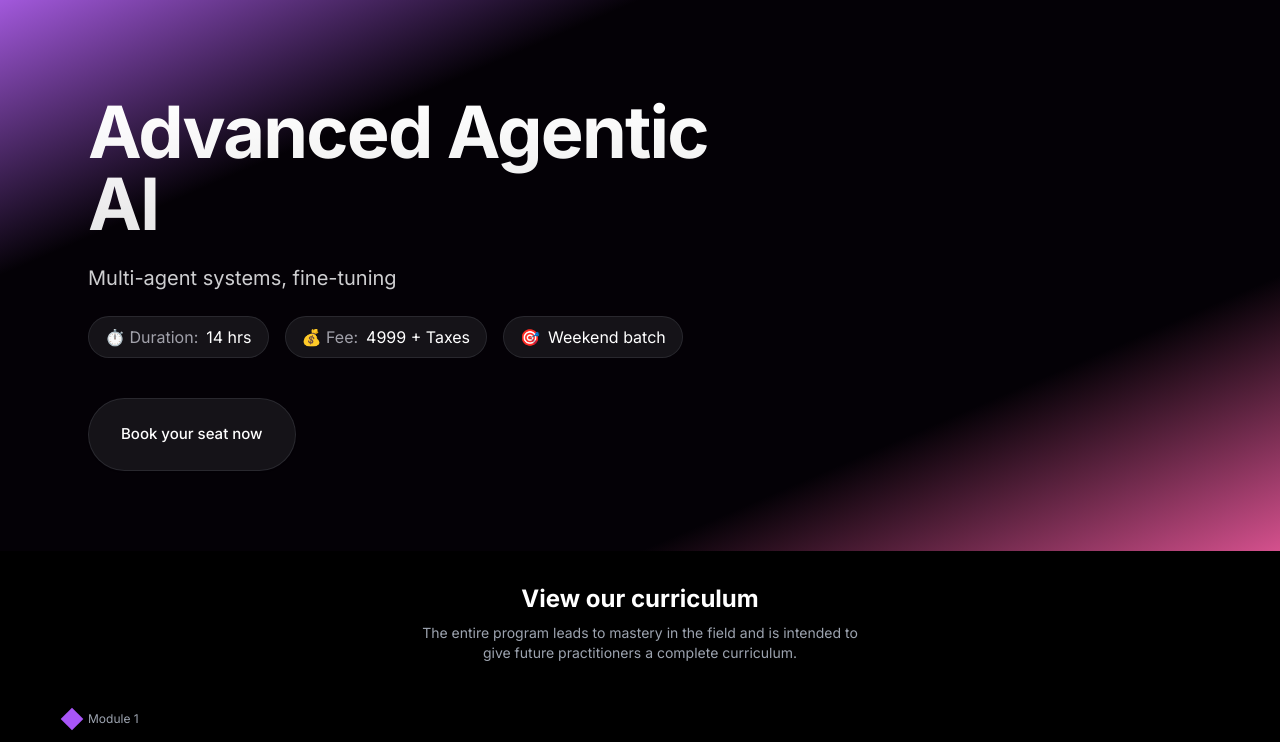
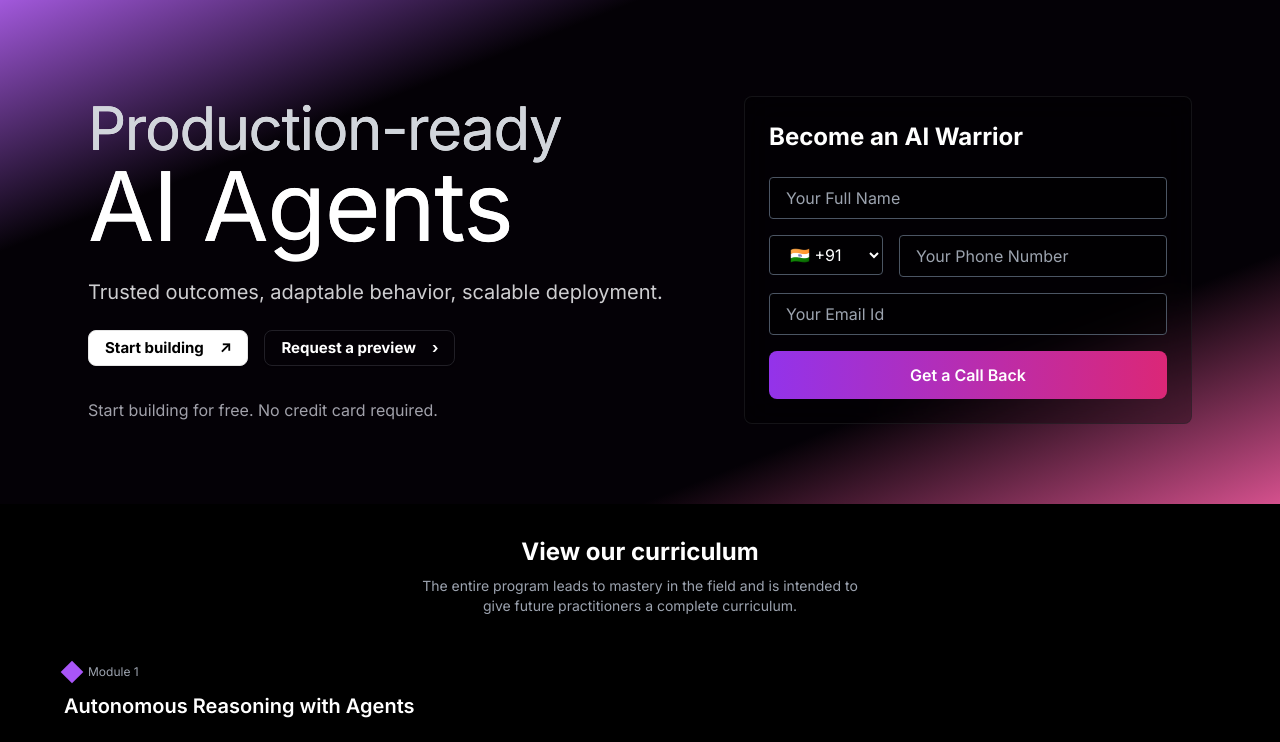
Before and after one commit to LWintern/the-agentic-ai, a Next.js app: page /advancedagenticai in a window 1280 px wide. Shown: the top 742 px of the page. Built offline with nearby package versions, Linux system fonts and the light colour scheme.

Commit message:
update agentic ai page

```diff
--- a/src/app/advancedagenticai/page.tsx
+++ b/src/app/advancedagenticai/page.tsx
@@ -1,5 +1,5 @@
-import Hero from "@/components/advancedagenticai/CoursePage/Hero";
-
+// import Hero from "@/components/advancedagenticai/CoursePage/Hero";
+import HeroSection from "@/components/advancedagenticai/CoursePage/Hero";
 // import AIRoadmap from "@/components/customComponents/";
 import AIRoadmap from "../../components/advancedagenticai/CoursePage/Roadmap";
 import FAQ from '@/components/customComponents/Faq';
@@ -9,7 +9,8 @@ import CertificateDisplay from "@/components/advancedagenticai/CoursePage/Cert";
 export default function Home() {
   return (
    <>
-   <Hero/>
+   <HeroSection/>
+
    <AIRoadmap/>
    <ProgramsSection/>
    {/* todo add project section */}
--- a/src/components/advancedagenticai/CoursePage/Hero.tsx
+++ b/src/components/advancedagenticai/CoursePage/Hero.tsx
@@ -1,75 +1,214 @@
+"use client"
 import { Button } from "@/components/ui/button"
+import React, { useState } from 'react';
 
-export default function Hero() {
+const HeroSection: React.FC = () => {
+  const [formData, setFormData] = useState({
+    fullName: '',
+    phoneNumber: '',
+    email: '',
+  });
+
+  const [message, setMessage] = useState('');
+
+  const handleChange = (e: React.ChangeEvent<HTMLInputElement | HTMLSelectElement>) => {
+    const { name, value } = e.target;
+    setFormData({ ...formData, [name]: value });
+  };
+
+  const handleSubmit = async (e: React.FormEvent) => {
+    e.preventDefault();
+
+    try {
+      const response = await fetch('/api/contact2', {
+        method: 'POST',
+        headers: {
+          'Content-Type': 'application/json',
+        },
+        body: JSON.stringify(formData),
+      });
+
+      if (response.ok) {
+        setMessage('Your request has been submitted successfully!');
+        setFormData({ fullName: '', phoneNumber: '', email: '' });
+      } else {
+        setMessage('Failed to submit your request. Please try again.');
+      }
+    } catch (error) {
+      console.error('Error submitting form:', error);
+      setMessage('An error occurred. Please try again later.');
+    }
+  };
+
   return (
     <div className="relative w-full min-h-[50vh] bg-[linear-gradient(to_bottom_right,#8b2fd3CC_0%,#040106_25%,#040106_75%,#ca2571CC_100%)]">
-      {/* todo decrease the opacaity of the gradient color */}
-      {/*
-      ca2571
-      040106, todo spred this color more in the middle,
-      8b2fd3
-      */}
       {/* Background Gradients */}
+      <div className="absolute top-1/2 left-1/2 -translate-x-1/2 -translate-y-1/2 w-[800px] h-[800px] bg-purple-800 rounded-full filter blur-[150px] opacity-10 -z-10"></div>
 
-      <div className="absolute top-1/2 left-1/2 -translate-x-1/2 -translate-y-1/2 w-[800px] h-[800px] bg-purple-800 rounded-full filter blur-[150px] opacity-10 -z-10"></div>
       <div className="relative mx-auto max-w-6xl px-6 pt-24 pb-20">
-        {/* Announcement text */}
-        {/* <div className="mb-10">
-          <p className="text-sm font-medium text-zinc-400/90">
-            Next cohort starts on April 2nd, 2025 <span className="ml-1">🎉</span>
-          </p>
-        </div> */}
+        <div className="flex flex-col lg:flex-row gap-12 items-center">
+          {/* Left side - Hero content */}
+          <div className="flex-1">
+            {/* Main heading */}
+            <h1 className="text-2xl leading-[1.0] sm:text-6xl  mb-6 tracking-tight bg-gradient-to-b from-white to-white/90 bg-clip-text text-gray-300">
+              Production-ready{" "}
+              <span className="block text-[4rem] text-white sm:text-8xl">AI Agents</span>
+            </h1>
 
-        {/* Main heading */}
-        <h1 className="text-[3.5rem] leading-[1.1] sm:text-7xl font-bold mb-6 tracking-tight bg-gradient-to-b from-white to-white/90 bg-clip-text text-transparent">
+            {/* Subheading */}
+            <p className="text-xl mb-6 text-zinc-200/90">
+              Trusted outcomes, adaptable behavior, scalable deployment.
+            </p>
 
-        Advanced Agentic{" "}
-          <span className="block">  AI </span>
-        </h1>
+            {/* CTA Buttons */}
+            <div className="flex flex-wrap gap-4 mb-8">
+              <Button
+                variant="outline"
+                className="rounded-lg px-4 py-4  text-[15px] font-bold
+                bg-white hover:bg-gray/90
+                text-black hover:text-black/90
+                transition-all duration-200"
+              >
+                Start building <span className="ml-2">↗</span>
+              </Button>
 
-        {/* Subheading */}
-        <p className="text-xl mb-6 text-zinc-200/90">
-        Multi-agent systems, fine-tuning
+              <Button
+                variant="outline"
+                className="rounded-lg px-4 py-4 text-[15px] font-bold
+                bg-transparent hover:bg-zinc-700/50
+                border-zinc-700/50 hover:border-zinc-600/50
+                text-white hover:text-white/90
+                transition-all duration-200"
+              >
+               Request a preview <span className="ml-2">›</span>
+              </Button>
+            </div>
 
-
-
-
-
-        </p>
-{/* todo remove descripton add 3 badges, which will display duration , cost, and badge name */}
-        {/* Description */}
-        {/* Course Badges */}
-        <div className="flex gap-4 mb-10">
-          <div className="px-4 py-2 rounded-full bg-zinc-800/50 border border-zinc-700/50">
-            <span className="text-zinc-400">⏱️ Duration:</span>
-            <span className="ml-2 text-white">14 hrs</span>
+            {/* Additional info */}
+            <p className="text-zinc-400">
+              Start building for free. No credit card required.
+            </p>
           </div>
 
-          <div className="px-4 py-2 rounded-full bg-zinc-800/50 border border-zinc-700/50">
-            <span className="text-zinc-400">💰 Fee:</span>
-            <span className="ml-2 text-white">4999 + Taxes</span>
-          </div>
-
-          <div className="px-4 py-2 rounded-full bg-zinc-800/50 border border-zinc-700/50">
-            <span className="text-zinc-400">🎯</span>
-            <span className="ml-2 text-white">Weekend batch</span>
+          {/* Right side - Form */}
+          <div className="flex-1 w-full max-w-md backdrop-blur-lg bg-black/30 p-6 rounded-lg border border-zinc-800/50">
+            <h2 className="text-2xl font-bold mb-6 text-white">Become an AI Warrior</h2>
+            <form className="space-y-4" onSubmit={handleSubmit}>
+              <input
+                type="text"
+                name="fullName"
+                value={formData.fullName}
+                onChange={handleChange}
+                placeholder="Your Full Name"
+                className="w-full px-4 py-2 bg-black/50 rounded border border-gray-600 focus:border-purple-500 focus:outline-none text-white"
+                aria-label="Full Name"
+              />
+              <div className="flex gap-4">
+                <div className="flex-1">
+                  <select
+                    name="countryCode"
+                    className="w-full px-4 py-2 bg-black/50 rounded border border-gray-600 focus:border-purple-500 focus:outline-none text-white"
+                    aria-label="Country Code"
+                    onChange={handleChange}
+                  >
+                    <option value="+91">🇮🇳 +91</option>
+                  </select>
+                </div>
+                <input
+                  type="tel"
+                  name="phoneNumber"
+                  value={formData.phoneNumber}
+                  onChange={handleChange}
+                  placeholder="Your Phone Number"
+                  className="flex-[2] px-4 py-2 bg-black/50 rounded border border-gray-600 focus:border-purple-500 focus:outline-none text-white"
+                  aria-label="Phone Number"
+                />
+              </div>
+              <input
+                type="email"
+                name="email"
+                value={formData.email}
+                onChange={handleChange}
+                placeholder="Your Email Id"
+                className="w-full px-4 py-2 bg-black/50 rounded border border-gray-600 focus:border-purple-500 focus:outline-none text-white"
+                aria-label="Email"
+              />
+              <button
+                type="submit"
+                className="w-full py-3 bg-gradient-to-r from-purple-600 to-pink-600 rounded-lg font-semibold hover:opacity-90 transition-opacity text-white"
+              >
+                Get a Call Back
+              </button>
+            </form>
+            {message && <p className="mt-4 text-center text-sm text-gray-400">{message}</p>}
           </div>
         </div>
-
-        {/* CTA Button */}
-        <a href="https://rzp.io/rzp/lOLC1zs" target="blank">
-        <Button
-          variant="outline"
-          className="rounded-full px-8 py-6 h-auto text-[15px] font-medium
-          bg-zinc-800/50 hover:bg-zinc-700/50
-          border-zinc-700/50 hover:border-zinc-600/50
-          text-white hover:text-white/90
-          transition-all duration-200"
-        >
-          Book your seat now
-        </Button>
-        </a>
       </div>
     </div>
   )
 }
+
+export default HeroSection;
+// import { Button } from "@/components/ui/button"
+
+// export default function Hero() {
+//   return (
+//     <div className="relative w-full min-h-[50vh] bg-[#1e2124]">
+//       {/* Grid background with colored lines */}
+//       <div className="absolute bottom-0 w-full h-full overflow-hidden">
+//         <div className="absolute inset-0 w-full h-full">
+//           {/* Colored grid lines */}
+//           <div className="absolute inset-0 w-full h-full" style={{
+//             backgroundImage: "linear-gradient(to right, rgba(0,0,255,0.2) 5px, transparent 1px), linear-gradient(to bottom, rgba(255,0,255,0.2) 1px, transparent 1px), linear-gradient(to right, rgba(255,0,0,0.2) 1px, transparent 1px)",
+//             backgroundSize: "100px 100px, 100px 100px, 50px 50px",
+//             transform: "perspective(500px) rotateX(60deg)",
+//             transformOrigin: "bottom",
+//           }}></div>
+//         </div>
+//       </div>
+
+//       {/* Content Container */}
+//       <div className="relative z-10 text-center px-6 max-w-3xl mx-auto pt-24 pb-20">
+//         {/* Main heading */}
+//         <h1 className="mb-6">
+//           <div className="text-4xl text-gray-400 mb-2 font-light">Production-ready</div>
+//           <div className="text-7xl font-bold text-white">AI Agents</div>
+//         </h1>
+
+//         {/* Subheading */}
+//         <p className="text-xl mb-10 text-gray-400">
+//           Trusted outcomes, adaptable behavior, scalable deployment.
+//         </p>
+
+//         {/* Free notice */}
+//         <p className="mb-6 text-white">
+//           Start building for free. No credit card required.
+//         </p>
+
+//         {/* CTA Buttons */}
+//         <div className="flex gap-4 justify-center">
+//           <Button
+//             variant="outline"
+//             className="rounded-md px-5 py-3 h-auto text-base font-medium
+//             bg-white text-[#1e2124] hover:bg-gray-200
+//             border-white hover:border-gray-200
+//             transition-all duration-200 flex items-center"
+//           >
+//             Start building <span className="ml-2">↗</span>
+//           </Button>
+
+//           <Button
+//             variant="outline"
+//             className="rounded-md px-5 py-3 h-auto text-base font-medium
+//             bg-transparent hover:bg-gray-800/50
+//             border-gray-600 hover:border-gray-500
+//             text-white hover:text-white/90
+//             transition-all duration-200 flex items-center"
+//           >
+//             Request a preview <span className="ml-2">›</span>
+//           </Button>
+//         </div>
+//       </div>
+//     </div>
+//   )
+// }
```
